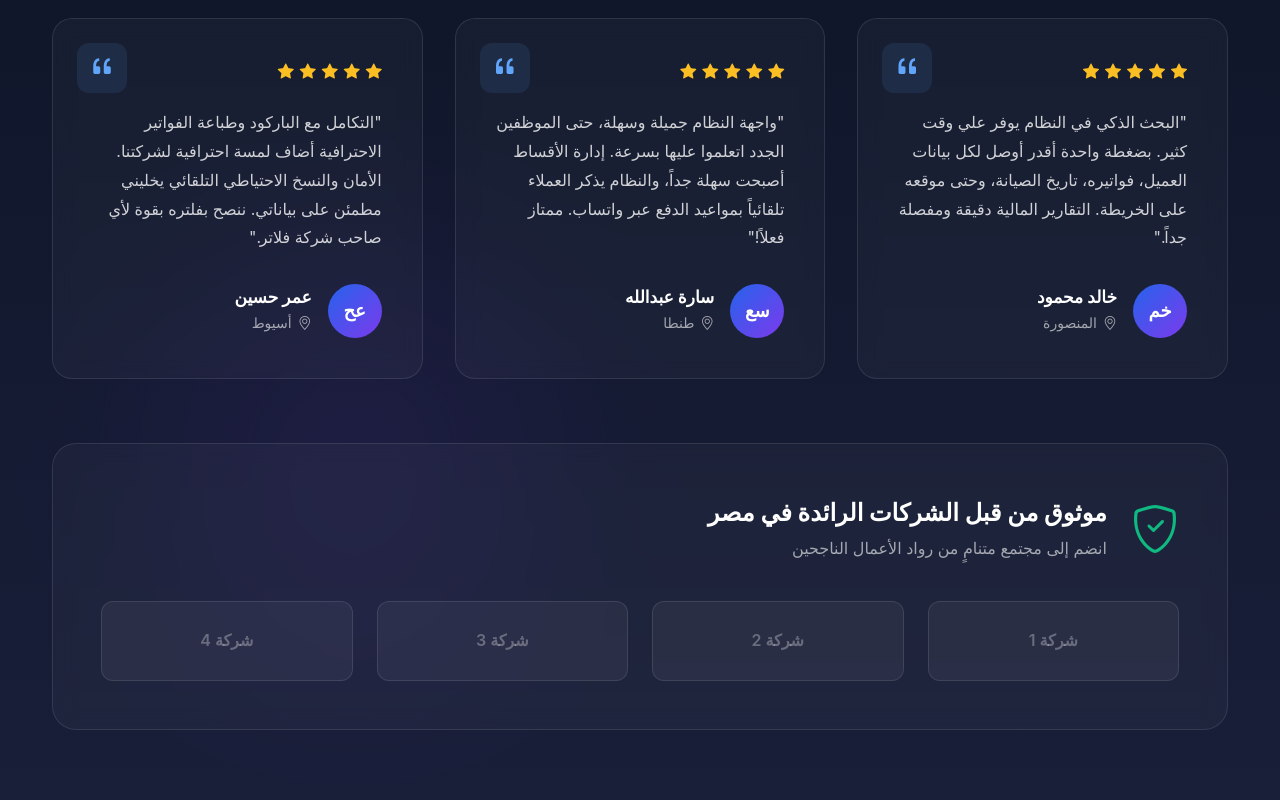
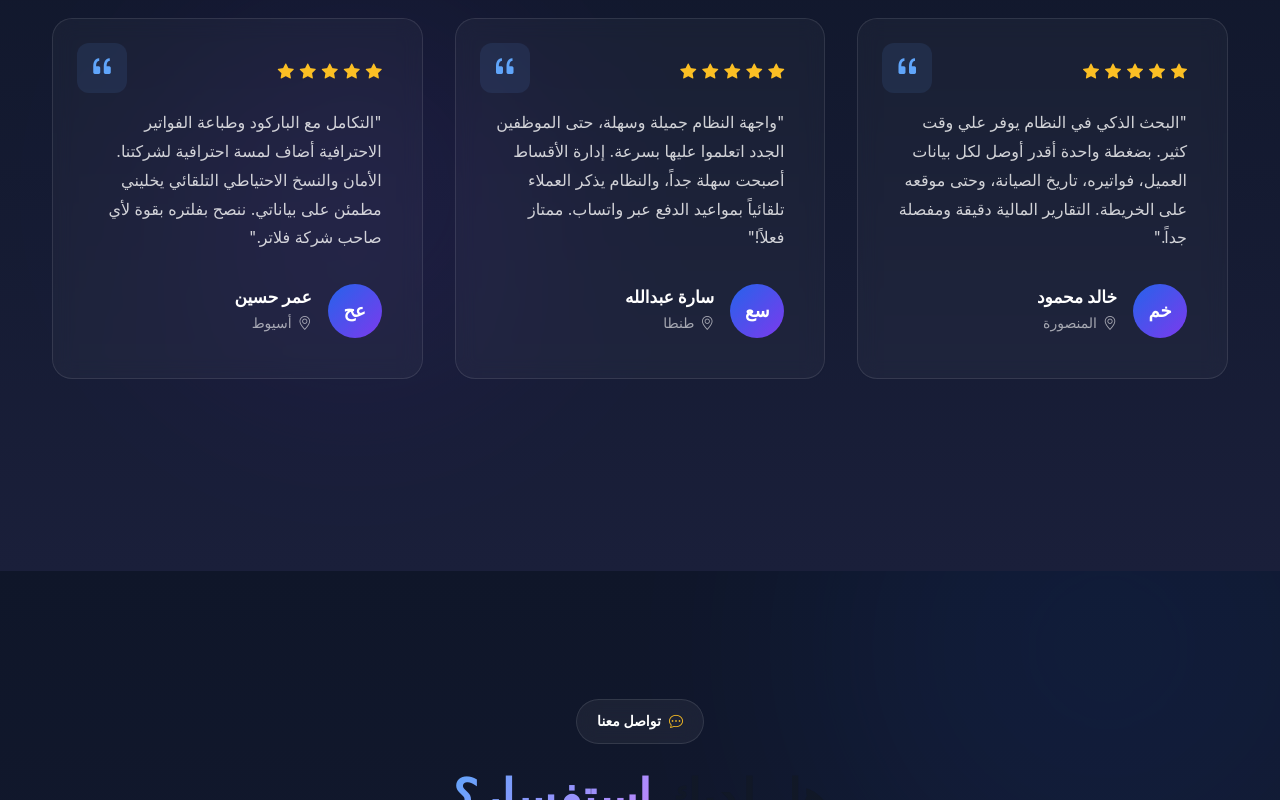
Before and after one commit to zeyadashraf2002/faltra-angular, an Angular app: page / in a window 1280 px wide. Shown: the part 11200-12000 px from the top of the page. Built offline with nearby package versions, Linux system fonts and the light colour scheme; no server answers.

Commit message:
remove static data

```diff
--- a/src/app/components/faq/faq.html
+++ b/src/app/components/faq/faq.html
@@ -78,10 +78,10 @@
           <p>فريق الدعم الفني لدينا جاهز لمساعدتك في أي وقت</p>
         </div>
         <div class="help-actions">
-          <button class="btn-help-primary" (click)="contactSupport()">
+          <!-- <button class="btn-help-primary" (click)="contactSupport()">
             <i class="bi bi-chat-dots"></i>
             <span>تواصل معنا</span>
-          </button>
+          </button> -->
           <a href="https://wa.me/201026164364" target="_blank" class="btn-help-whatsapp">
             <i class="bi bi-whatsapp"></i>
             <span>واتساب</span>
--- a/src/app/components/testimonials/testimonials.html
+++ b/src/app/components/testimonials/testimonials.html
@@ -105,7 +105,7 @@
 
     </div>
 
-    <!-- Trust Banner -->
+    <!-- Trust Banner
     <div class="trust-banner" data-aos="fade-up">
       <div class="trust-content">
         <i class="bi bi-shield-check"></i>
@@ -114,14 +114,14 @@
           <p>انضم إلى مجتمع متنامٍ من رواد الأعمال الناجحين</p>
         </div>
       </div>
-      <div class="trust-logos">
+      <div class="trust-logos"> -->
         <!-- Add company logos here -->
-        <div class="logo-placeholder">شركة 1</div>
+        <!-- <div class="logo-placeholder">شركة 1</div>
         <div class="logo-placeholder">شركة 2</div>
         <div class="logo-placeholder">شركة 3</div>
         <div class="logo-placeholder">شركة 4</div>
       </div>
-    </div>
+    </div> -->
 
   </div>
 
```
